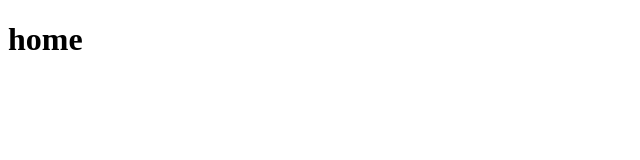
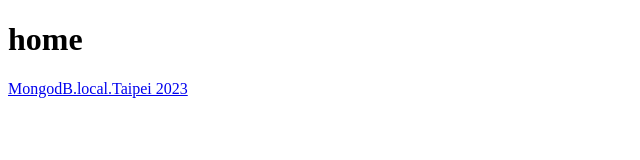
Before and after one commit to Argentum11/argentum11.github.io, a plain HTML site: page index.html in a window 1280 px wide. Shown: the whole page, without its empty margins (0-640 px from the left). Drawn offline with Linux system fonts and the light colour scheme.

Commit message:
FEAT: add link to MongoDB.local.Taipei 2023 diary

```diff
--- a/index.html
+++ b/index.html
@@ -7,5 +7,6 @@
 </head>
 <body>
     <h1>home</h1>
+    <a href="MongoDB-local/Taipei-2023.html">MongodB.local.Taipei 2023</a>
 </body>
 </html>
```
